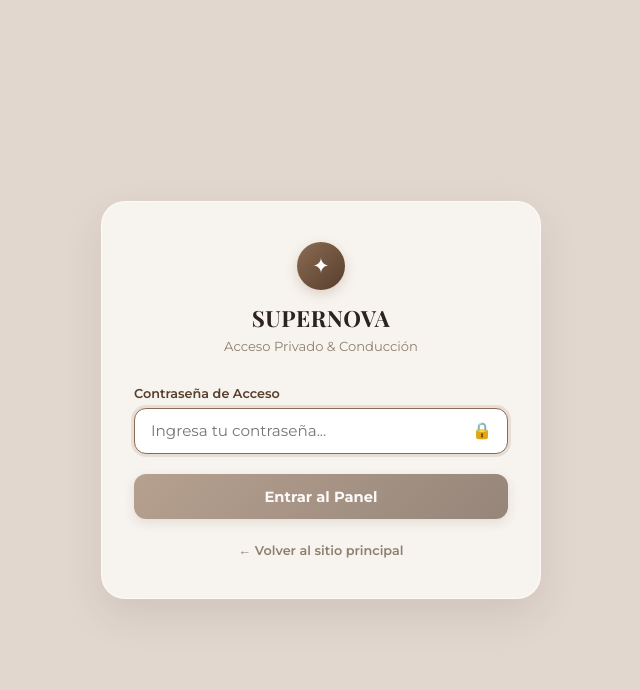
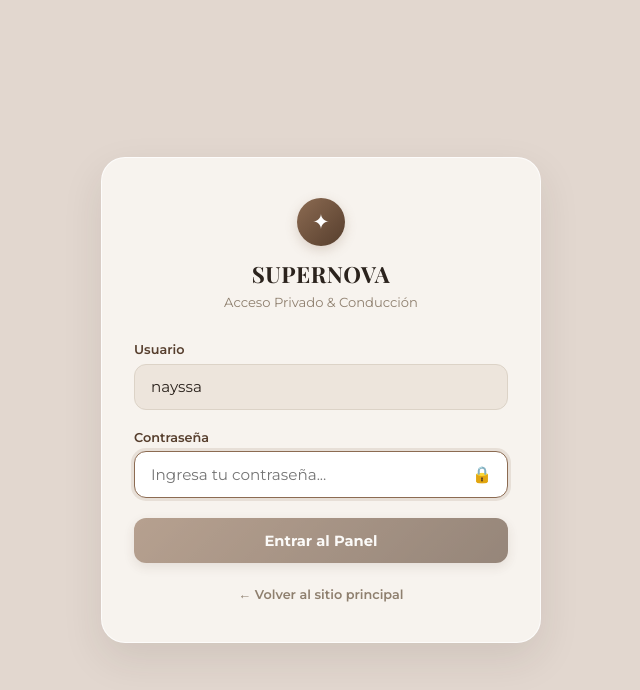
Before and after one commit to Nayssa10/Podcast, a Next.js app: page /admin/login in a window 1280 px wide. Shown: the top 690 px of the page, without its empty margins (319-959 px from the left). Built offline with nearby package versions, Linux system fonts and the light colour scheme; a web font is replaced by a local one.

Commit message:
feat(auth): add username support with nayssa as default admin

```diff
--- a/src/app/admin/login/page.tsx
+++ b/src/app/admin/login/page.tsx
@@ -7,6 +7,7 @@ import styles from "./login.module.css";
 
 export default function AdminLoginPage() {
   const router = useRouter();
+  const [username, setUsername] = useState("nayssa");
   const [password, setPassword] = useState("");
   const [showPassword, setShowPassword] = useState(false);
   const [error, setError] = useState<string | null>(null);
@@ -14,7 +15,7 @@ export default function AdminLoginPage() {
 
   const handleSubmit = async (e: React.FormEvent) => {
     e.preventDefault();
-    if (!password) return;
+    if (!username || !password) return;
 
     setError(null);
     setIsLoading(true);
@@ -25,13 +26,13 @@ export default function AdminLoginPage() {
         headers: {
           "Content-Type": "application/json",
         },
-        body: JSON.stringify({ password }),
+        body: JSON.stringify({ username, password }),
       });
 
       const data = await res.json();
 
       if (!res.ok || !data.success) {
-        setError(data.error || "Contraseña inválida");
+        setError(data.error || "Usuario o contraseña inválidos");
         setIsLoading(false);
         return;
       }
@@ -62,8 +63,25 @@ export default function AdminLoginPage() {
           )}
 
           <div className={styles.inputGroup}>
+            <label htmlFor="admin-username" className={styles.label}>
+              Usuario
+            </label>
+            <div className={styles.inputWrapper}>
+              <input
+                id="admin-username"
+                type="text"
+                value={username}
+                onChange={(e) => setUsername(e.target.value)}
+                placeholder="Ingresa tu usuario..."
+                className={styles.input}
+                required
+              />
+            </div>
+          </div>
+
+          <div className={styles.inputGroup}>
             <label htmlFor="admin-password" className={styles.label}>
-              Contraseña de Acceso
+              Contraseña
             </label>
             <div className={styles.inputWrapper}>
               <input
@@ -91,7 +109,7 @@ export default function AdminLoginPage() {
           <button
             type="submit"
             className={styles.submitBtn}
-            disabled={isLoading || !password}
+            disabled={isLoading || !username || !password}
           >
             {isLoading ? "Validando acceso..." : "Entrar al Panel"}
           </button>
```
Also changed, not shown: src/app/api/auth/login/route.ts (+10 -5 lines), src/lib/auth.ts (+8 -3 lines).
